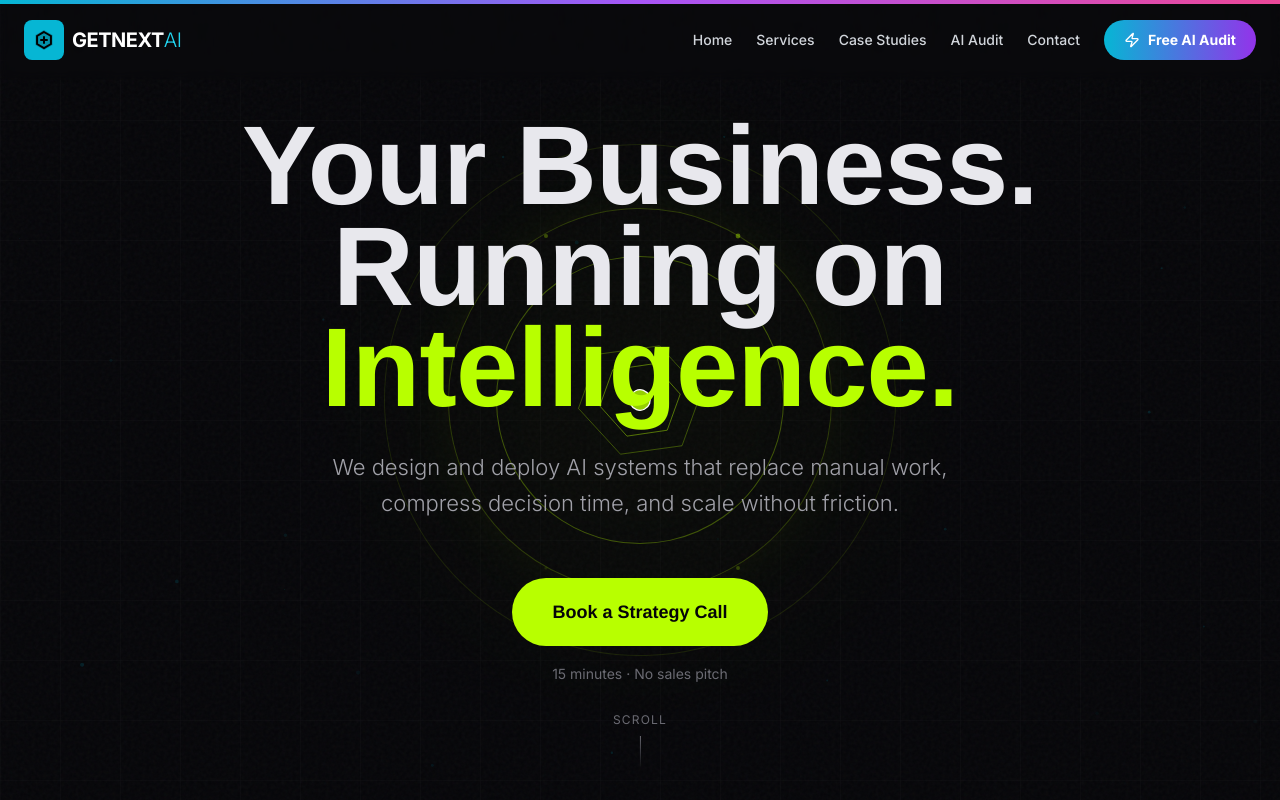
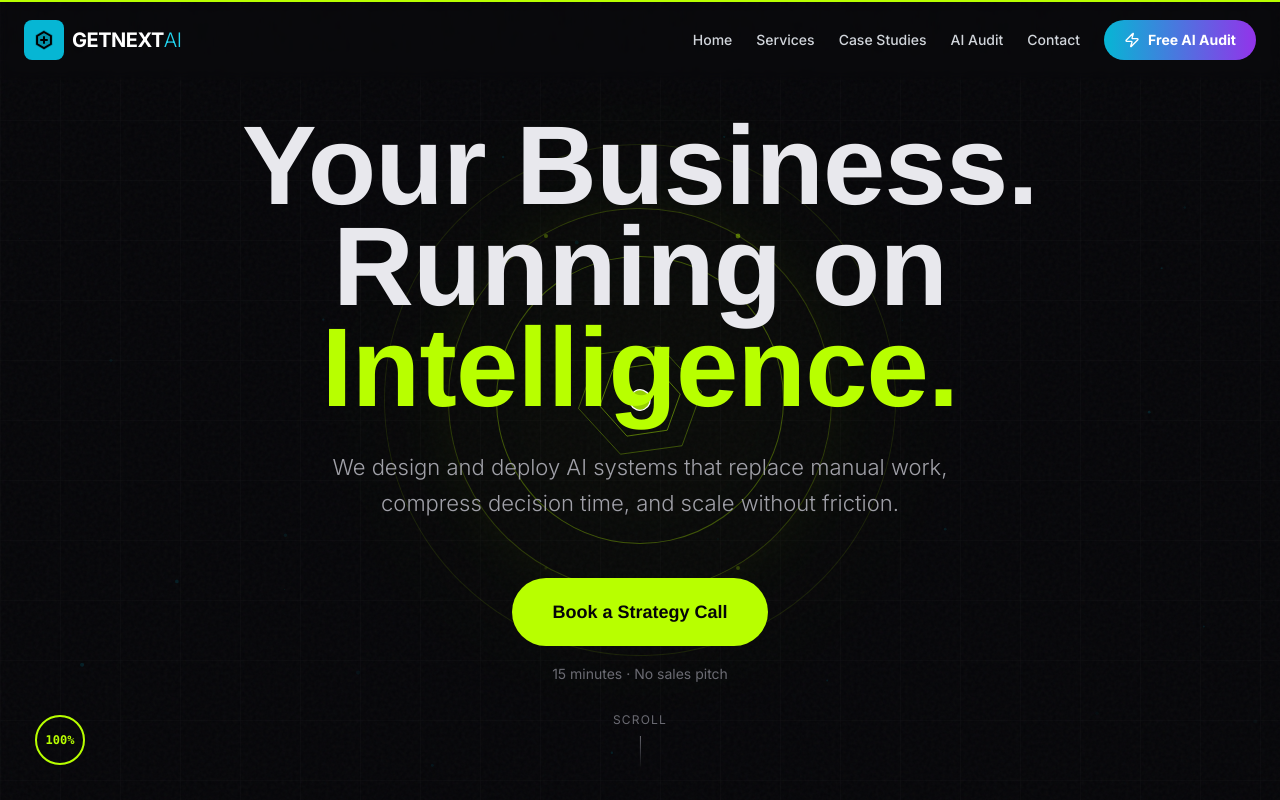
Before and after one commit to Dictator-09/getnextai, a Next.js app: page / in a window 1280 px wide. Shown: the top 800 px of the page. Built offline with nearby package versions, Linux system fonts and the light colour scheme.

Commit message:
Style: Enhanced ScrollProgress with circular indicator

```diff
--- a/components/ui/ScrollProgress.tsx
+++ b/components/ui/ScrollProgress.tsx
@@ -1,21 +1,92 @@
 "use client";
 
+import { motion, useScroll, useSpring, useMotionValue, useTransform } from "framer-motion";
 import { useEffect, useState } from "react";
-import { motion, useScroll, useSpring } from "framer-motion";
 
 export default function ScrollProgress() {
+    const { scrollYProgress } = useScroll();
+    const [percentage, setPercentage] = useState(0);
+
+    // Add spring physics for smooth animation
+    const scaleX = useSpring(scrollYProgress, {
+        stiffness: 100,
+        damping: 30,
+        restDelta: 0.001,
+    });
+
+    // Update percentage
+    useEffect(() => {
+        const unsubscribe = scrollYProgress.on("change", (v) => {
+            setPercentage(Math.round(v * 100));
+        });
+        return () => unsubscribe();
+    }, [scrollYProgress]);
+
+    return (
+        <>
+            {/* Top Progress Bar */}
+            <motion.div
+                className="fixed top-0 left-0 right-0 h-[2px] bg-[#B8FF00] transform origin-left z-[9999]"
+                style={{ scaleX }}
+            />
+
+            {/* Circular Progress - bottom left */}
+            <motion.div
+                className="fixed bottom-8 left-8 w-14 h-14 z-50 hidden md:block"
+                initial={{ opacity: 0 }}
+                animate={{ opacity: 1 }}
+                transition={{ delay: 1 }}
+            >
+                <svg className="w-full h-full transform -rotate-90">
+                    {/* Background Circle */}
+                    <circle
+                        cx="28"
+                        cy="28"
+                        r="24"
+                        stroke="rgba(184, 255, 0, 0.1)"
+                        strokeWidth="2"
+                        fill="none"
+                    />
+                    {/* Progress Circle */}
+                    <motion.circle
+                        cx="28"
+                        cy="28"
+                        r="24"
+                        stroke="#B8FF00"
+                        strokeWidth="2"
+                        fill="none"
+                        strokeLinecap="round"
+                        style={{
+                            pathLength: scrollYProgress,
+                        }}
+                    />
+                </svg>
+
+                {/* Percentage Text */}
+                <div className="absolute inset-0 flex items-center justify-center text-[#B8FF00] text-xs font-mono font-bold">
+                    {percentage}%
+                </div>
+            </motion.div>
+        </>
+    );
+}
+
+// ============================================
+// ALTERNATIVE: Minimal Progress Bar Only
+// ============================================
+
+export function MinimalScrollProgress() {
     const { scrollYProgress } = useScroll();
     const scaleX = useSpring(scrollYProgress, {
         stiffness: 100,
         damping: 30,
-        restDelta: 0.001
+        restDelta: 0.001,
     });
 
     return (
         <motion.div
-            className="fixed top-0 left-0 right-0 h-1 bg-gradient-to-r from-cyan-500 via-purple-500 to-pink-500 origin-left z-[60]"
+            className="fixed top-0 left-0 right-0 h-[2px] bg-[#B8FF00] transform origin-left z-[9999]"
             style={{ scaleX }}
-            initial={{ scaleX: 0 }}
         />
     );
 }
```
